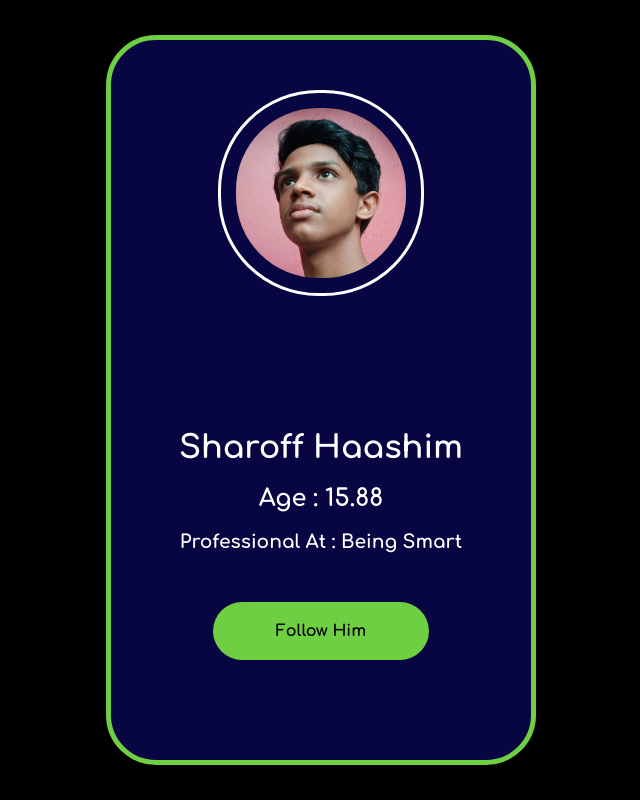
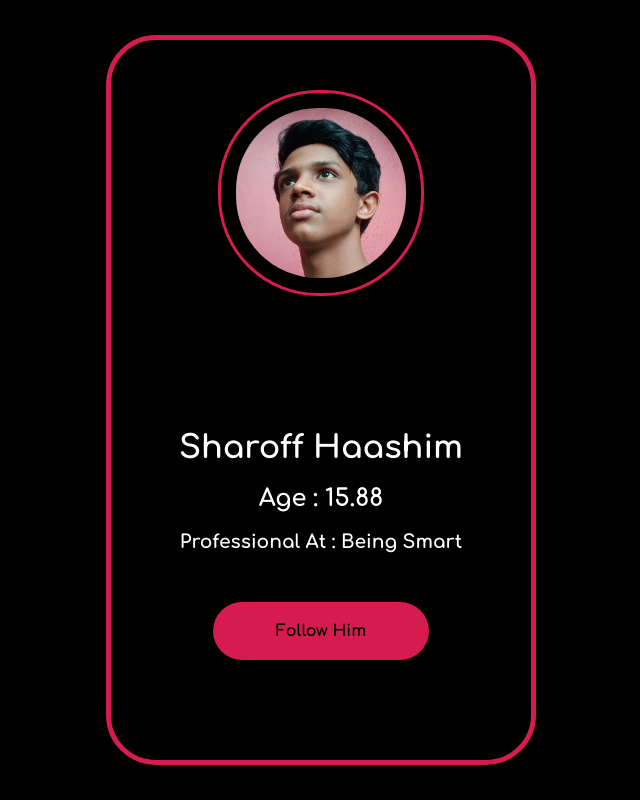
Before and after one commit to Sharoff2006/Sharoff2006.github.io, a plain HTML site: page index.html in a window 1280 px wide. Shown: the whole page, without its empty margins (319-959 px from the left). Drawn offline with Linux system fonts and the light colour scheme.

Commit message:
Done With Styles For Today

```diff
--- a/style.css
+++ b/style.css
@@ -18,10 +18,10 @@ body {
   align-items: center;
   width: 400px;
   height: 700px;
-  background-color: rgb(7, 5, 66);
+  background-color: #000000;
   text-align: center;
   border-radius: 50px;
-  border: 5px solid #6fcf43;
+  border: 5px solid #D61C4E;
   padding: 10px;
 }
 
@@ -32,7 +32,7 @@ img {
   margin: 20px;
   margin-top: 40px;
   padding: 15px;
-  border: 3px solid rgb(255, 255, 255);
+  border: 3px solid #D61C4E;
 }
 
 h1 {
@@ -50,11 +50,12 @@ a {
   text-decoration: none;
   color: black;
   border-radius: 30px;
-  background-color: #6fcf43;
+  background-color: #D61C4E;
   padding: 20px;
   padding-left: 63px;
   padding-right: 63px;
   font-weight: 500;
+  transition: 1s;
 }
 
 a:hover {
```
